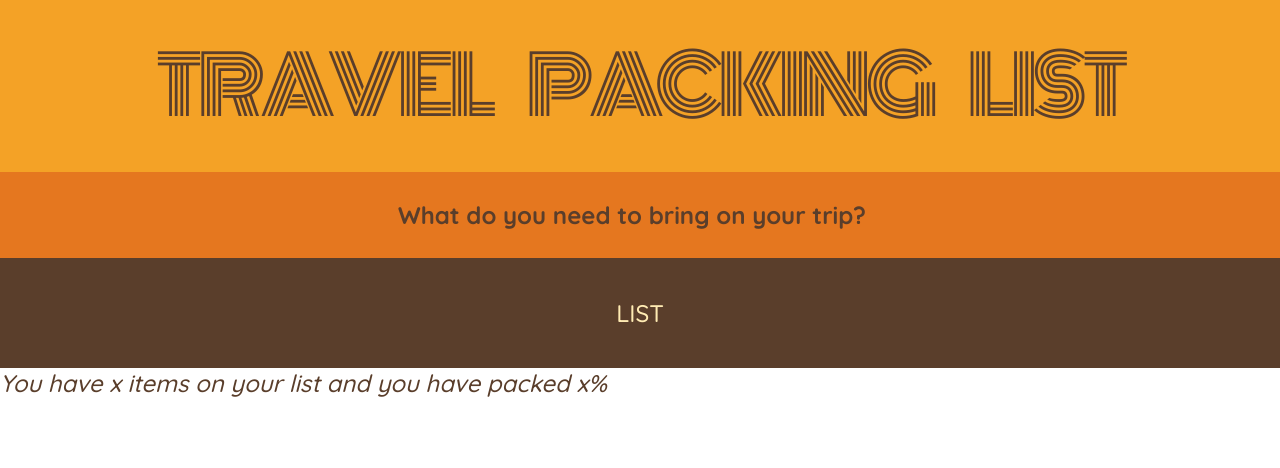
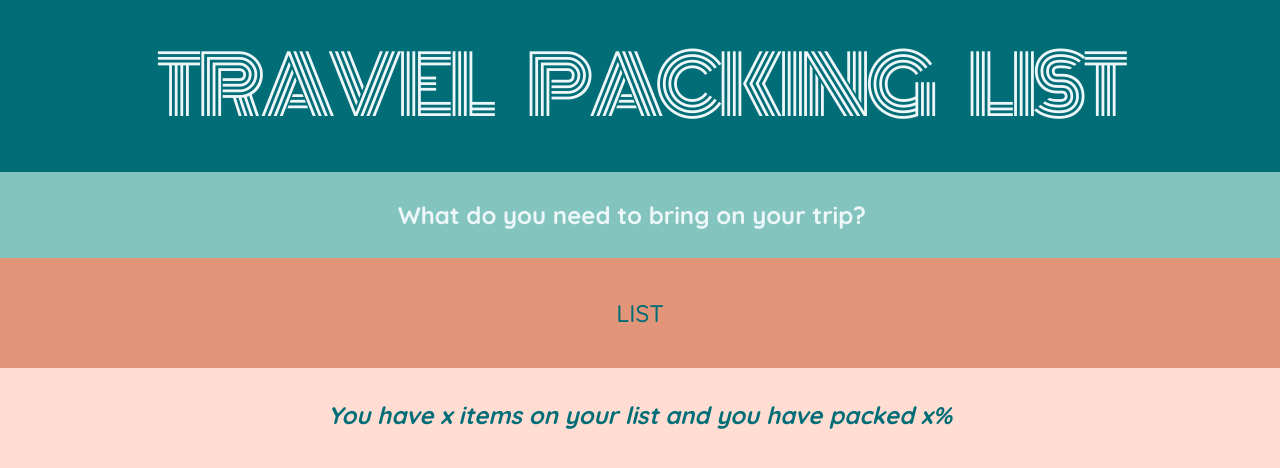
Before and after one commit to paulynompico/travel-list, a React (Create React App) app: page / in a window 1280 px wide. Shown: the top 468 px of the page. Built offline with nearby package versions, Linux system fonts and the light colour scheme.

Commit message:
Add color palette

```diff
--- a/src/App.js
+++ b/src/App.js
@@ -27,7 +27,7 @@ function List() {
 
 function Footer() {
   return (
-    <footer>
+    <footer className="stats">
       <em>You have x items on your list and you have packed x%</em>
     </footer>
   );
--- a/src/index.css
+++ b/src/index.css
@@ -20,9 +20,10 @@ html {
 body {
   font-size: 2.4rem;
   font-family: sans-serif;
-  color: #5a3e2b;
+  color: #edf6f9;
   font-family: "Quicksand";
   font-weight: 500;
+  background-color: #ffddd2;
 }
 
 .app {
@@ -34,7 +35,7 @@ body {
 
 h1 {
   text-align: center;
-  background-color: #f4a226;
+  background-color: #006d77;
   font-family: "Monoton";
   font-size: 8rem;
   text-transform: uppercase;
@@ -45,7 +46,7 @@ h1 {
 }
 
 .add-form {
-  background-color: #e5771f;
+  background-color: #83c5be;
   padding: 2.8rem 0;
   display: flex;
   align-items: center;
@@ -61,8 +62,8 @@ h3 {
 button,
 select,
 input {
-  background-color: #ffebb3;
-  color: #5a3e2b;
+  background-color: #cfe0c3;
+  color: #1f363d;
   font-family: inherit;
   border: none;
   border-radius: 10rem;
@@ -78,8 +79,8 @@ input {
 }
 
 .list {
-  background-color: #5a3e2b;
-  color: #ffebb3;
+  background-color: #e29578;
+  color: #006d77;
   padding: 4rem 0;
 
   display: flex;
@@ -132,7 +133,8 @@ input[type="checkbox"] {
 }
 
 .stats {
-  background-color: #76c7ad;
+  background-color: #ffddd2;
+  color: #006d77;
   text-align: center;
   font-weight: 700;
   padding: 3.2rem 0;
```
